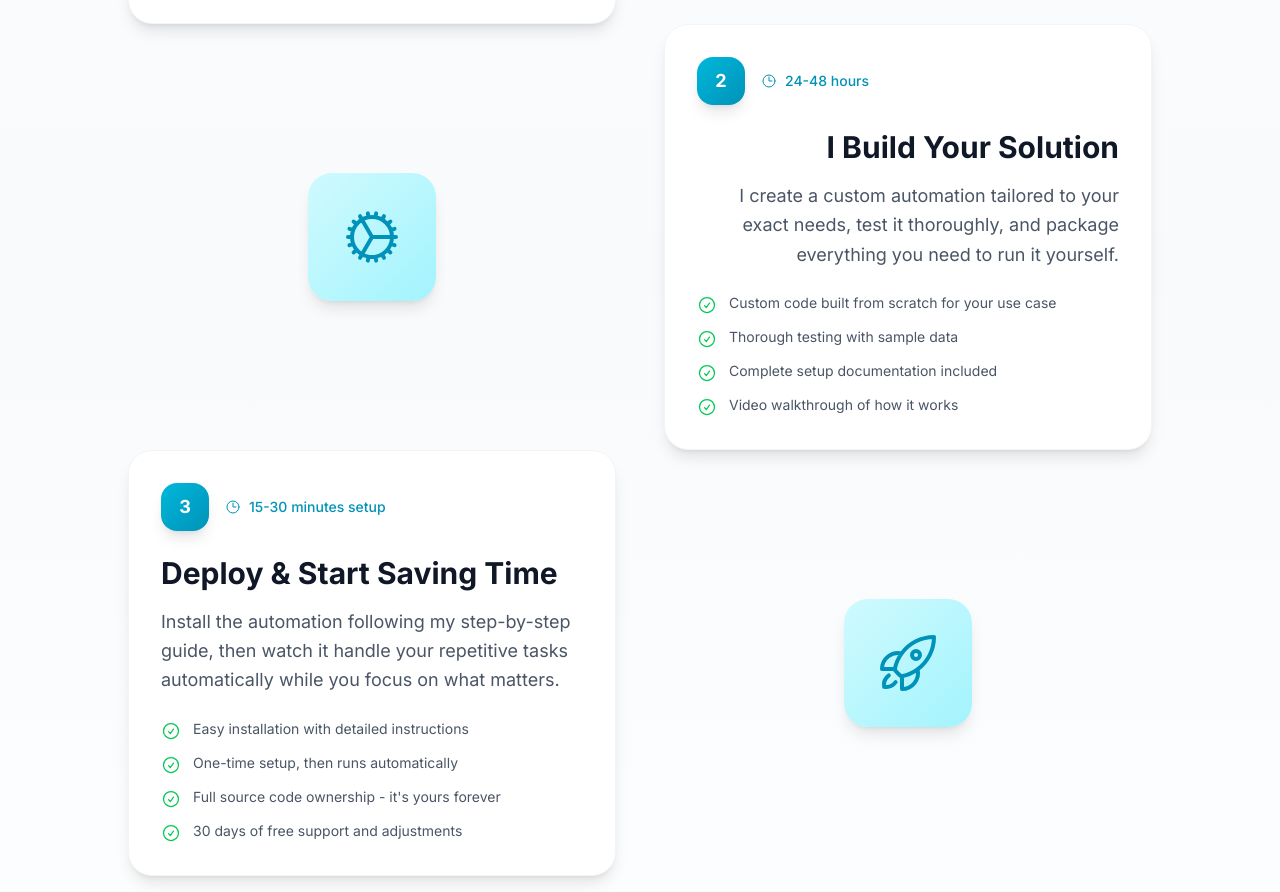
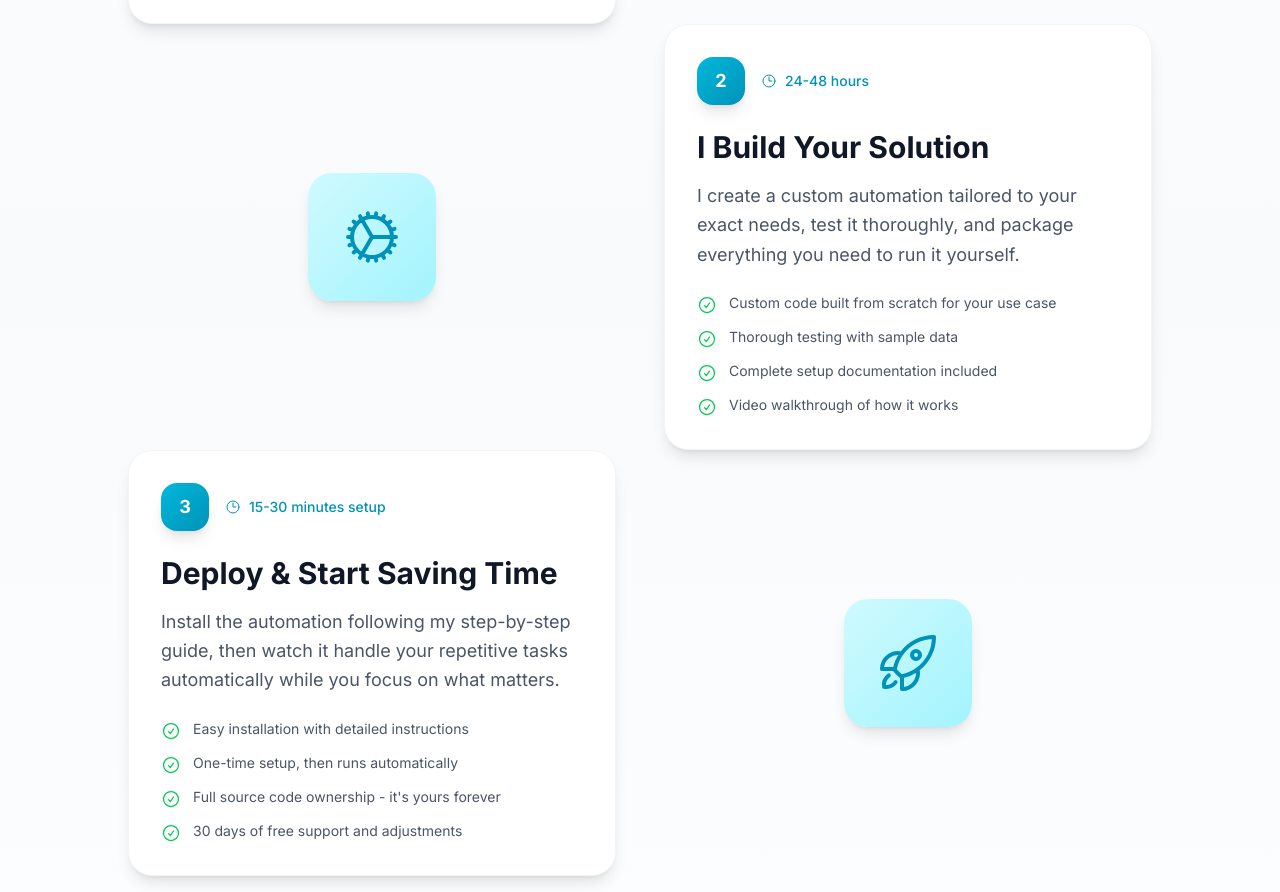
Before and after one commit to haytham10/automate-one, a Next.js app: page / in a window 1280 px wide. Shown: the part 3340-4232 px from the top of the page. Built offline with nearby package versions, Linux system fonts and the light colour scheme.

Commit message:
fix: update project name in package.json and adjust text alignment in HowItWorks component

```diff
--- a/package.json
+++ b/package.json
@@ -1,5 +1,5 @@
 {
-  "name": "automation-portfolio",
+  "name": "automate-one",
   "version": "0.1.0",
   "private": true,
   "scripts": {
--- a/src/app/layout.tsx
+++ b/src/app/layout.tsx
@@ -35,6 +35,9 @@ export const metadata: Metadata = {
     apple: "/favicons/apple-touch-icon.png",
   },
   manifest: "/favicons/site.webmanifest",
+};
+
+export const viewport = {
   themeColor: "#06b6d4",
 };
 
--- a/src/components/sections/HowItWorks.tsx
+++ b/src/components/sections/HowItWorks.tsx
@@ -58,11 +58,11 @@ const HowItWorks = () => {
                           </div>
                         </div>
 
-                        <h3 className="text-2xl md:text-3xl font-bold text-gray-900 mb-4 group-hover:text-cyan-700 transition-colors">
+                        <h3 className="text-2xl md:text-3xl font-bold text-gray-900 mb-4 group-hover:text-cyan-700 transition-colors text-left">
                           {step.title}
                         </h3>
 
-                        <p className="text-lg text-gray-600 mb-6 leading-relaxed">
+                        <p className="text-lg text-gray-600 mb-6 leading-relaxed text-left">
                           {step.description}
                         </p>
 
```
